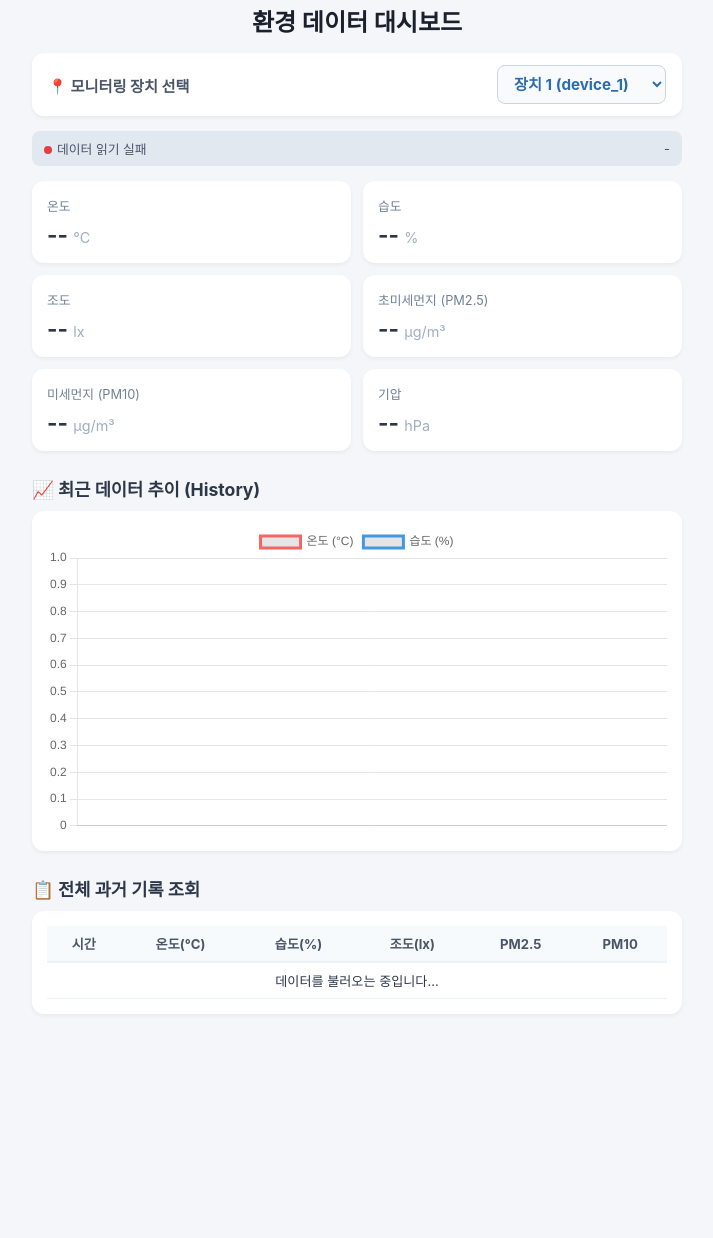
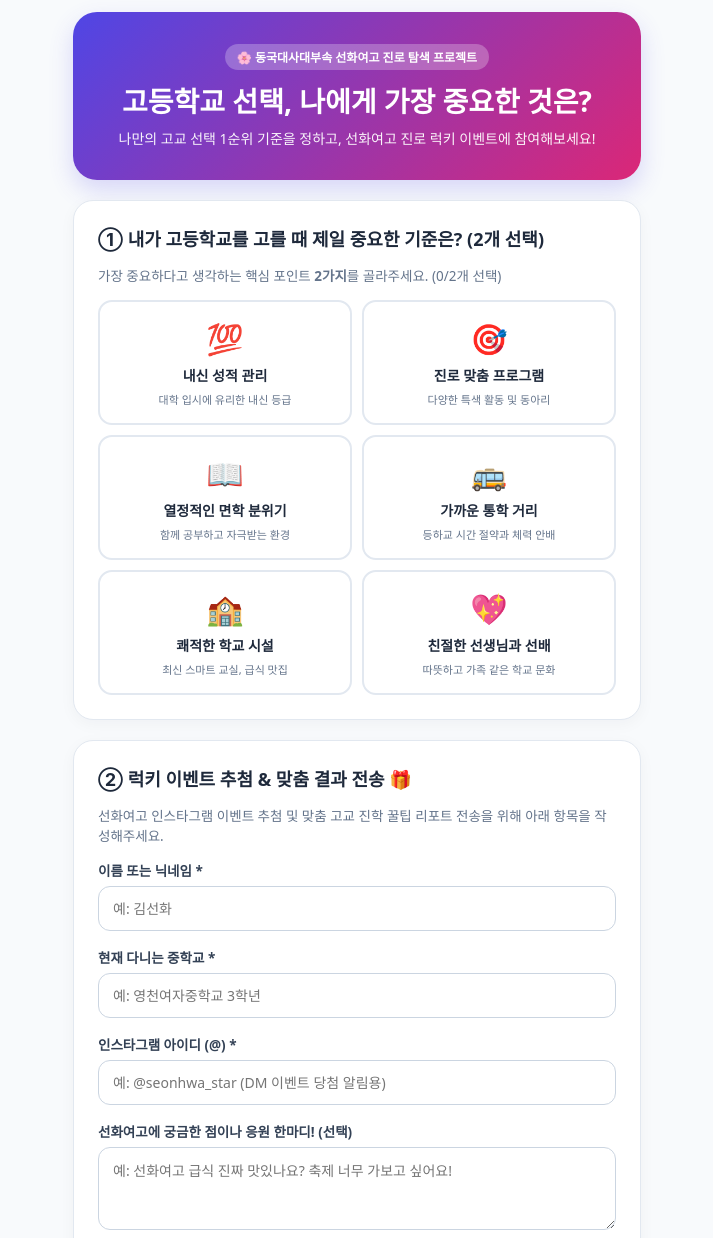
Before and after one commit to jiwonshin84/sunhwa2, a plain HTML site: page index.html in a window 1280 px wide. Shown: the part 12-1250 px from the top of the page, without its empty margins (283-996 px from the left). Before the commit the page ends 1041 px from the top, so only its background shows below. Drawn offline with nearby package versions, Linux system fonts and the light colour scheme; no server answers.

Commit message:
Update index.html

```diff
--- a/index.html
+++ b/index.html
@@ -1,283 +1,335 @@
-<!DOCTYPE html>
+<!doctype html>
 <html lang="ko">
 <head>
-  <meta charset="UTF-8">
-  <meta name="viewport" content="width=device-width, initial-scale=1.0">
-  <title>통합 환경 대시보드</title>
-  <script src="https://cdn.jsdelivr.net/npm/chart.js"></script>
+  <meta charset="utf-8">
+  <meta name="viewport" content="width=device-width,initial-scale=1">
+  <title>고등학교 선택, 나에게 가장 중요한 것은? | 선화여고 진로 밸런스</title>
   <style>
-    * { box-sizing: border-box; margin: 0; padding: 0; font-family: -apple-system, BlinkMacSystemFont, "Segoe UI", Roboto, sans-serif; }
-    body { background-color: #f4f6f9; color: #333; padding: 15px; }
-    .container { max-width: 650px; margin: 0 auto; }
+    :root {
+      --primary: #6366f1;
+      --primary-light: #e0e7ff;
+      --secondary: #ec4899;
+      --secondary-light: #fce7f3;
+      --bg: #f8fafc;
+      --text: #0f172a;
+      --muted: #64748b;
+      --border: #cbd5e1;
+    }
+    * { box-sizing: border-box; }
+    body { margin: 0; padding: 0; font-family: system-ui, -apple-system, BlinkMacSystemFont, "Malgun Gothic", sans-serif; color: var(--text); background: var(--bg); }
+    .wrap { max-width: 600px; margin: auto; padding: 24px 16px; }
 
-    header { text-align: center; margin-bottom: 15px; }
-    header h1 { font-size: 1.5rem; color: #1a202c; }
+    header {
+      background: linear-gradient(135deg, #4f46e5 0%, #db2777 100%);
+      color: white;
+      padding: 32px 24px;
+      border-radius: 24px;
+      text-align: center;
+      box-shadow: 0 10px 25px rgba(79, 70, 229, 0.2);
+      margin-bottom: 20px;
+    }
+    .badge { display: inline-block; background: rgba(255,255,255,0.25); padding: 4px 12px; border-radius: 99px; font-size: 12px; font-weight: 700; margin-bottom: 10px; }
+    h1 { margin: 0 0 8px; font-size: clamp(22px, 4.5vw, 28px); font-weight: 800; }
+    header p { margin: 0; font-size: 14px; opacity: 0.95; }
 
-    /* 장치 선택 헤더 */
-    .device-select-box {
+    .card {
+      background: white;
+      border: 1px solid #e2e8f0;
+      border-radius: 20px;
+      padding: 24px;
+      margin-bottom: 20px;
+      box-shadow: 0 4px 16px rgba(15, 23, 42, 0.04);
+    }
+    h2 { font-size: 18px; margin-top: 0; color: #1e293b; font-weight: 700; }
+    .muted { color: var(--muted); font-size: 13.5px; line-height: 1.5; }
+
+    /* 선택 그리드 */
+    .grid { display: grid; grid-template-columns: repeat(2, 1fr); gap: 10px; margin-top: 14px; }
+    .tile {
+      border: 2px solid #e2e8f0;
+      border-radius: 14px;
+      background: #fff;
+      padding: 16px 12px;
+      text-align: center;
+      cursor: pointer;
+      transition: all 0.2s ease;
       display: flex;
-      justify-content: space-between;
+      flex-direction: column;
       align-items: center;
-      background: #ffffff;
-      padding: 12px 16px;
+      gap: 6px;
+    }
+    .tile:hover { border-color: var(--primary); transform: translateY(-2px); }
+    .tile.selected { border-color: var(--primary); background: var(--primary-light); box-shadow: 0 0 0 2px var(--primary) inset; }
+    .tile span { font-size: 30px; }
+    .tile strong { font-size: 14px; font-weight: 700; color: #1e293b; }
+    .tile small { font-size: 11px; color: var(--muted); }
+
+    /* 입력 폼 */
+    .form-group { margin-bottom: 16px; }
+    .form-group label { display: block; font-size: 13.5px; font-weight: 700; color: #334155; margin-bottom: 6px; }
+    .form-group input, .form-group textarea {
+      width: 100%;
+      padding: 12px 14px;
+      border: 1px solid #cbd5e1;
       border-radius: 12px;
-      box-shadow: 0 2px 4px rgba(0,0,0,0.05);
-      margin-bottom: 15px;
+      font: inherit;
+      font-size: 14px;
+      transition: border 0.2s;
     }
-    .device-select-box label { font-weight: bold; color: #4a5568; font-size: 0.95rem; }
-    .device-select-box select {
-      padding: 8px 12px;
-      border-radius: 8px;
-      border: 1px solid #cbd5e0;
-      font-size: 0.95rem;
-      background-color: #f8fafc;
-      outline: none;
-      font-weight: bold;
-      color: #2b6cb0;
+    .form-group input:focus, .form-group textarea:focus { outline: none; border-color: var(--primary); box-shadow: 0 0 0 3px rgba(99, 102, 241, 0.15); }
+
+    /* [간접적 동의 문구] */
+    .event-notice {
+      background: #f8fafc;
+      border: 1px dashed #cbd5e1;
+      border-radius: 12px;
+      padding: 14px;
+      font-size: 12px;
+      color: #64748b;
+      line-height: 1.6;
+      margin-top: 16px;
     }
 
-    .status-bar {
-      display: flex;
-      justify-content: space-between;
-      align-items: center;
-      background: #e2e8f0;
-      padding: 8px 12px;
-      border-radius: 8px;
-      font-size: 0.8rem;
-      color: #4a5568;
-      margin-bottom: 15px;
+    button.submit-btn {
+      width: 100%;
+      padding: 16px;
+      background: var(--primary);
+      color: white;
+      border: none;
+      border-radius: 14px;
+      font-size: 16px;
+      font-weight: 800;
+      cursor: pointer;
+      transition: background 0.2s, transform 0.1s;
+      box-shadow: 0 4px 14px rgba(99, 102, 241, 0.3);
     }
-    .dot { height: 8px; width: 8px; background-color: #ecc94b; border-radius: 50%; display: inline-block; margin-right: 5px; }
+    button.submit-btn:hover { background: #4f46e5; }
+    button.submit-btn:disabled { opacity: 0.5; cursor: not-allowed; }
 
-    /* 데이터 카드 그리드 */
-    .grid { display: grid; grid-template-columns: repeat(2, 1fr); gap: 12px; margin-bottom: 20px; }
-    .card { background: white; padding: 15px; border-radius: 12px; box-shadow: 0 2px 4px rgba(0,0,0,0.05); }
-    .card-title { font-size: 0.8rem; color: #718096; margin-bottom: 6px; }
-    .card-value { font-size: 1.4rem; font-weight: bold; color: #2d3748; }
-    .unit { font-size: 0.9rem; font-weight: normal; color: #a0aec0; }
+    .hidden { display: none !important; }
 
-    .section-title { font-size: 1.1rem; font-weight: bold; color: #2d3748; margin-bottom: 10px; margin-top: 25px; }
-
-    /* 차트 박스 */
-    .chart-container { background: white; padding: 15px; border-radius: 12px; box-shadow: 0 2px 4px rgba(0,0,0,0.05); margin-bottom: 20px; }
-
-    /* 과거 이력 데이터 테이블 */
-    .history-table-container {
-      background: white;
-      border-radius: 12px;
-      box-shadow: 0 2px 4px rgba(0,0,0,0.05);
-      padding: 15px;
-      max-height: 350px;
-      overflow-y: auto;
+    /* 완료 티켓 뷰 */
+    .success-box {
+      text-align: center;
+      padding: 30px 20px;
+      background: #fff;
+      border-radius: 20px;
+      border: 1px solid #e2e8f0;
     }
-    table { width: 100%; border-collapse: collapse; font-size: 0.82rem; text-align: center; }
-    th { background-color: #f7fafc; color: #4a5568; padding: 8px; position: sticky; top: 0; border-bottom: 2px solid #edf2f7; }
-    td { padding: 8px; border-bottom: 1px solid #edf2f7; color: #2d3748; }
-    tr:nth-child(even) { background-color: #f8fafc; }
+    .ticket-badge { background: #ec4899; color: white; padding: 4px 12px; border-radius: 99px; font-size: 12px; font-weight: 800; display: inline-block; margin-bottom: 12px; }
+    .sunhwa-match-card {
+      background: #fdf2f8;
+      border: 1.5px dashed #f472b6;
+      border-radius: 16px;
+      padding: 16px;
+      text-align: left;
+      margin-top: 20px;
+    }
   </style>
 </head>
 <body>
-
-<div class="container">
+<main class="wrap">
   <header>
-    <h1>환경 데이터 대시보드</h1>
+    <div class="badge">🌸 동국대사대부속 선화여고 진로 탐색 프로젝트</div>
+    <h1>고등학교 선택, 나에게 가장 중요한 것은?</h1>
+    <p>나만의 고교 선택 1순위 기준을 정하고, 선화여고 진로 럭키 이벤트에 참여해보세요!</p>
   </header>
 
-  <!-- 장치 선택 셀렉트 박스 -->
-  <div class="device-select-box">
-    <label for="deviceSelect">📍 모니터링 장치 선택</label>
-    <select id="deviceSelect" onchange="changeDevice()">
-      <option value="device_1" selected>장치 1 (device_1)</option>
-      <option value="device_2">장치 2 (device_2)</option>
-    </select>
+  <!-- 설문 입력 폼 섹션 -->
+  <div id="surveySection">
+    <!-- STEP 1: 기준 선택 -->
+    <section class="card">
+      <h2>① 내가 고등학교를 고를 때 제일 중요한 기준은? (2개 선택)</h2>
+      <p class="muted">가장 중요하다고 생각하는 핵심 포인트 <b>2가지</b>를 골라주세요. (<span id="count">0</span>/2개 선택)</p>
+
+      <div id="criteriaGrid" class="grid">
+        <div class="tile" data-val="내신성적">
+          <span>💯</span>
+          <strong>내신 성적 관리</strong>
+          <small>대학 입시에 유리한 내신 등급</small>
+        </div>
+        <div class="tile" data-val="진로운영">
+          <span>🎯</span>
+          <strong>진로 맞춤 프로그램</strong>
+          <small>다양한 특색 활동 및 동아리</small>
+        </div>
+        <div class="tile" data-val="학습분위기">
+          <span>📖</span>
+          <strong>열정적인 면학 분위기</strong>
+          <small>함께 공부하고 자극받는 환경</small>
+        </div>
+        <div class="tile" data-val="통학거리">
+          <span>🚌</span>
+          <strong>가까운 통학 거리</strong>
+          <small>등하교 시간 절약과 체력 안배</small>
+        </div>
+        <div class="tile" data-val="시설환경">
+          <span>🏫</span>
+          <strong>쾌적한 학교 시설</strong>
+          <small>최신 스마트 교실, 급식 맛집</small>
+        </div>
+        <div class="tile" data-val="선배교사">
+          <span>💖</span>
+          <strong>친절한 선생님과 선배</strong>
+          <small>따뜻하고 가족 같은 학교 문화</small>
+        </div>
+      </div>
+    </section>
+
+    <!-- STEP 2: 인스타 & 정보 입력 (간접적 수집 형태) -->
+    <section class="card">
+      <h2>② 럭키 이벤트 추첨 & 맞춤 결과 전송 🎁</h2>
+      <p class="muted">선화여고 인스타그램 이벤트 추첨 및 맞춤 고교 진학 꿀팁 리포트 전송을 위해 아래 항목을 작성해주세요.</p>
+
+      <div class="form-group">
+        <label for="studentName">이름 또는 닉네임 *</label>
+        <input type="text" id="studentName" placeholder="예: 김선화" required>
       </div>
 
-  <div class="status-bar">
-    <div><span class="dot" id="status-dot"></span><span id="status-text">데이터 동기화 중</span></div>
-    <div id="last-update">-</div>
+      <div class="form-group">
+        <label for="studentSchool">현재 다니는 중학교 *</label>
+        <input type="text" id="studentSchool" placeholder="예: 영천여자중학교 3학년" required>
       </div>
 
-  <!-- 실시간 데이터 출력 영역 -->
-  <div class="grid">
-    <div class="card">
-      <div class="card-title">온도</div>
-      <div class="card-value" id="temp">-- <span class="unit">°C</span></div>
+      <div class="form-group">
+        <label for="studentInsta">인스타그램 아이디 (@) *</label>
+        <input type="text" id="studentInsta" placeholder="예: @seonhwa_star (DM 이벤트 당첨 알림용)" required>
       </div>
-    <div class="card">
-      <div class="card-title">습도</div>
-      <div class="card-value" id="hum">-- <span class="unit">%</span></div>
+
+      <div class="form-group">
+        <label for="studentMemo">선화여고에 궁금한 점이나 응원 한마디! (선택)</label>
+        <textarea id="studentMemo" rows="3" placeholder="예: 선화여고 급식 진짜 맛있나요? 축제 너무 가보고 싶어요!"></textarea>
       </div>
-    <div class="card">
-      <div class="card-title">조도</div>
-      <div class="card-value" id="light">-- <span class="unit">lx</span></div>
+
+      <!-- 간접적인 안내 및 체크 영역 -->
+      <div class="event-notice">
+        💌 <b>이벤트 참여 안내</b><br>
+        입력해주신 인스타그램 계정 및 기본 정보는 <b>선화여고 입학 안내 소식 발송 및 인스타그램 이벤트 추첨/당첨 연락(DM) 목적</b>으로만 소중히 활용되며, 행사 종료 후 안전하게 폐기됩니다. 전송 버튼을 누르면 위 안내 내용에 동의한 것으로 처리됩니다.
       </div>
-    <div class="card">
-      <div class="card-title">초미세먼지 (PM2.5)</div>
-      <div class="card-value" id="pm25">-- <span class="unit">µg/m³</span></div>
+
+      <div style="margin-top: 20px;">
+        <button class="submit-btn" id="submitBtn" disabled>선화 진로 티켓 발급 & 이벤트 응모 완료 ✨</button>
       </div>
-    <div class="card">
-      <div class="card-title">미세먼지 (PM10)</div>
-      <div class="card-value" id="pm10">-- <span class="unit">µg/m³</span></div>
+    </section>
   </div>
-    <div class="card">
-      <div class="card-title">기압</div>
-      <div class="card-value" id="pressure">-- <span class="unit">hPa</span></div>
+
+  <!-- 완료 뷰 (티켓 발급 화면) -->
+  <div id="resultSection" class="hidden">
+    <div class="success-box">
+      <div class="ticket-badge">SUBMISSION COMPLETED</div>
+      <h2 style="font-size: 22px; color: #1e293b; margin-bottom: 6px;">🎉 고교 선택 밸런스 응모 완료!</h2>
+      <p class="muted" style="font-size: 14px;">설문 응답이 성공적으로 접수되었습니다.<br>선화여고 공식 인스타그램(@)에서 당첨 소식을 확인해보세요!</p>
+
+      <div class="sunhwa-match-card">
+        <div style="font-weight: 800; color: #db2777; font-size: 14px; margin-bottom: 4px;">🌸 선화여고가 준비한 맞춤 답변</div>
+        <div id="matchSummary" style="font-size: 14px; color: #334155; line-height: 1.6;"></div>
+      </div>
+
+      <div style="margin-top: 24px;">
+        <a href="https://www.instagram.com" target="_blank" rel="noopener" style="display:inline-block; background: linear-gradient(135deg, #ec4899, #f43f5e); color: white; padding: 12px 24px; border-radius: 12px; font-weight: 700; text-decoration: none; font-size: 14px;">선화여고 공식 인스타그램 바로가기 ↗</a>
+      </div>
     </div>
   </div>
 
-  <!-- 최근 추이 차트 -->
-  <div class="section-title">📈 최근 데이터 추이 (History)</div>
-  <div class="chart-container">
-    <canvas id="historyChart"></canvas>
-  </div>
-
-  <!-- 과거 데이터 이력 테이블 -->
-  <div class="section-title">📋 전체 과거 기록 조회</div>
-  <div class="history-table-container">
-    <table>
-      <thead>
-        <tr>
-          <th>시간</th>
-          <th>온도(°C)</th>
-          <th>습도(%)</th>
-          <th>조도(lx)</th>
-          <th>PM2.5</th>
-          <th>PM10</th>
-        </tr>
-      </thead>
-      <tbody id="historyTableBody">
-        <tr><td colspan="6">데이터를 불러오는 중입니다...</td></tr>
-      </tbody>
-    </table>
-  </div>
-</div>
+  <footer style="text-align: center; color: var(--muted); font-size: 12.5px; margin: 30px 0; line-height: 1.5;">
+    <b>동국대학교 사범대학부속 선화여자고등학교</b> · 학생홍보부<br>
+    문의: 교무실 또는 인스타그램 공식 채널 DM
+  </footer>
+</main>
 
 <script>
-  const FIREBASE_BASE_URL = "https://heritage-project-4a361-default-rtdb.asia-southeast1.firebasedatabase.app";
-  let selectedDevice = "device_1";
+(()=>{
+  'use strict';
+  const $ = s => document.querySelector(s);
 
-  // Chart.js 그래프 초기화
-  const ctx = document.getElementById('historyChart').getContext('2d');
-  const historyChart = new Chart(ctx, {
-    type: 'line',
-    data: {
-      labels: [],
-      datasets: [
-        { label: '온도 (°C)', data: [], borderColor: '#f56565', tension: 0.2, fill: false },
-        { label: '습도 (%)', data: [], borderColor: '#4299e1', tension: 0.2, fill: false }
-      ]
-    },
-    options: {
-      responsive: true,
-      scales: { x: { display: true } }
+  // [중요] 생성한 Apps Script의 웹 앱 배포 URL을 여기에 넣으세요!
+  const GOOGLE_SCRIPT_URL = 'https://script.google.com/macros/s/AKfycbyzMd2RufgpKLhABEzKlkHl3PQ0sLHkGR9M3HWrUYf8l-zjO4gSLPjAIZZKLbqPxmw/exec';
+
+  let selectedCriteria = [];
+
+  // 카드 선택 로직 (최대 2개)
+  document.querySelectorAll('.tile').forEach(tile => {
+    tile.addEventListener('click', () => {
+      const val = tile.dataset.val;
+      if (selectedCriteria.includes(val)) {
+        selectedCriteria = selectedCriteria.filter(x => x !== val);
+        tile.classList.remove('selected');
+      } else {
+        if (selectedCriteria.length >= 2) {
+          alert('가장 중요한 기준은 2가지만 선택할 수 있어요!');
+          return;
+        }
+        selectedCriteria.push(val);
+        tile.classList.add('selected');
+      }
+      $('#count').textContent = selectedCriteria.length;
+      checkFormValidity();
+    });
+  });
+
+  // 유효성 검사
+  const inputs = ['#studentName', '#studentSchool', '#studentInsta'];
+  inputs.forEach(sel => $(sel).addEventListener('input', checkFormValidity));
+
+  function checkFormValidity() {
+    const isCriteriaValid = selectedCriteria.length === 2;
+    const isInputsValid = inputs.every(sel => $(sel).value.trim().length > 0);$('#submitBtn').disabled = !(isCriteriaValid && isInputsValid);
+  }
+
+  // 폼 전송 핸들러
+  $('#submitBtn').addEventListener('click', async () => {
+    const btn = $('#submitBtn');
+    btn.disabled = true;
+    btn.textContent = '티켓 발급 및 데이터 전송 중... ⏳';
+
+    const payload = {
+      name: $('#studentName').value.trim(),
+      school: $('#studentSchool').value.trim(),
+      instagram: $('#studentInsta').value.trim(),
+      choice1: selectedCriteria[0] || '',
+      choice2: selectedCriteria[1] || '',
+      memo: $('#studentMemo').value.trim()
+    };
+
+    try {
+      if (GOOGLE_SCRIPT_URL && GOOGLE_SCRIPT_URL !== 'YOUR_GOOGLE_APPS_SCRIPT_WEB_APP_URL') {
+        // Apps Script 웹앱으로 POST 전송
+        await fetch(GOOGLE_SCRIPT_URL, {
+          method: 'POST',
+          mode: 'no-cors', // Apps Script 리다이렉트 CORS 처리
+          headers: { 'Content-Type': 'application/json' },
+          body: JSON.stringify(payload)
+        });
+      }
+
+      // 맞춤 코멘트 생성
+      showSuccess(payload);
+    } catch (err) {
+      console.warn('전송 오류(결과는 표시):', err);
+      showSuccess(payload);
     }
   });
 
-  // 장치 변경 시 호출되는 함수
-  function changeDevice() {
-    selectedDevice = document.getElementById('deviceSelect').value;
-    // 이전 데이터 초기화 표시
-    document.getElementById('status-dot').style.backgroundColor = '#ecc94b';
-    document.getElementById('status-text').innerText = '장치 전환 중...';
+  function showSuccess(data) {
+    $('#surveySection').classList.add('hidden');
+    $('#resultSection').classList.remove('hidden');
 
-    fetchRealtime();
-    fetchHistory();
+    // 고른 기준에 따른 선화여고 맞춤 피드백
+    let comment = `<b>${data.name}</b>님이 가장 중요하게 생각하는 <b>[${data.choice1}, ${data.choice2}]</b> 기준은 선화여고의 가장 큰 자랑거리예요!`;
+    if (data.choice1 === '내신성적' || data.choice2 === '내신성적') {
+      comment += `<br>• <b>내신 & 진학:</b> 학생 중심 진학 설계 프로그램으로 수시 학생부종합전형에서 매년 뛰어난 입시 성과를 내고 있어요.`;
+    }
+    if (data.choice1 === '진로운영' || data.choice2 === '진로운영') {
+      comment += `<br>• <b>진로 프로그램:</b> AI, SW, 바이오, 미디어 등 30개 이상의 특색 진로 동아리와 맞춤형 융합 수업이 개설되어 있어요.`;
+    }
+    if (data.choice1 === '선배교사' || data.choice2 === '선배교사') {
+      comment += `<br>• <b>학교 문화:</b> 선후배 멘토링 프로그램과 열정 가득한 선생님들이 여러분의 꿈을 1:1로 밀착 응원합니다.`;
     }
 
-  // 1. 선택된 장치의 실시간 데이터 읽기
-  async function fetchRealtime() {
-    try {
-      const res = await fetch(`${FIREBASE_BASE_URL}/sensor/realtime_${selectedDevice}.json`);
-      if (!res.ok) throw new Error("HTTP " + res.status);
-      const val = await res.json();
-
-      if (val) {
-        document.getElementById('temp').innerHTML = `${val.temperature ?? '--'} <span class="unit">°C</span>`;
-        document.getElementById('hum').innerHTML = `${val.humidity ?? '--'} <span class="unit">%</span>`;
-        document.getElementById('light').innerHTML = `${val.light ?? '--'} <span class="unit">lx</span>`;
-        document.getElementById('pm25').innerHTML = `${val.pm25 ?? '--'} <span class="unit">µg/m³</span>`;
-        document.getElementById('pm10').innerHTML = `${val.pm10 ?? '--'} <span class="unit">µg/m³</span>`;
-        document.getElementById('pressure').innerHTML = `${val.pressure ?? '--'} <span class="unit">hPa</span>`;
-        document.getElementById('last-update').innerText = val.timestamp ? val.timestamp : '-';
-
-        document.getElementById('status-dot').style.backgroundColor = '#48bb78';
-        document.getElementById('status-text').innerText = `${selectedDevice} 연결됨`;
-      } else {
-        document.getElementById('status-dot').style.backgroundColor = '#ecc94b';
-        document.getElementById('status-text').innerText = '데이터가 없습니다.';
+    $('#matchSummary').innerHTML = comment;
+    window.scrollTo({ top: 0, behavior: 'smooth' });
   }
-    } catch (e) {
-      console.error("Realtime fetch error:", e);
-      document.getElementById('status-dot').style.backgroundColor = '#e53e3e';
-      document.getElementById('status-text').innerText = '데이터 읽기 실패';
-    }
-  }
-
-  // 2. 과거 데이터(History) 목록 읽기 및 차트/테이블 업데이트
-  async function fetchHistory() {
-    try {
-      const res = await fetch(`${FIREBASE_BASE_URL}/sensor/history.json`);
-      const data = await res.json();
-      const tableBody = document.getElementById('historyTableBody');
-
-      if (data) {
-        // 현재 선택된 device의 데이터만 필터링
-        const filteredHistory = Object.values(data).filter(item => item.device === selectedDevice);
-
-        if (filteredHistory.length === 0) {
-          tableBody.innerHTML = `<tr><td colspan="6">${selectedDevice}의 저장된 이력이 없습니다.</td></tr>`;
-          historyChart.data.labels = [];
-          historyChart.data.datasets[0].data = [];
-          historyChart.data.datasets[1].data = [];
-          historyChart.update();
-          return;
-        }
-
-        // 최신 데이터가 위로 오도록 내림차순 정렬
-        filteredHistory.sort((a, b) => new Date(b.timestamp) - new Date(a.timestamp));
-
-        // 1) 테이블에 모든 과거 기록 출력
-        tableBody.innerHTML = '';
-        filteredHistory.forEach(item => {
-          const row = `
-            <tr>
-              <td>${item.timestamp ? item.timestamp.replace('-', '.').slice(5) : '-'}</td>
-              <td>${item.temperature ?? '-'}</td>
-              <td>${item.humidity ?? '-'}</td>
-              <td>${item.light ?? '-'}</td>
-              <td>${item.pm25 ?? '-'}</td>
-              <td>${item.pm10 ?? '-'}</td>
-            </tr>
-          `;
-          tableBody.innerHTML += row;
-        });
-
-        // 2) 차트에는 최근 20개 기록 표시 (시간 순으로 표시하기 위해 다시 정렬)
-        const recentHistory = [...filteredHistory].slice(0, 20).reverse();
-        const labels = recentHistory.map(item => item.timestamp ? item.timestamp.split(' ')[1].slice(0, 5) : '');
-        const tempData = recentHistory.map(item => item.temperature);
-        const humData = recentHistory.map(item => item.humidity);
-
-        historyChart.data.labels = labels;
-        historyChart.data.datasets[0].data = tempData;
-        historyChart.data.datasets[1].data = humData;
-        historyChart.update();
-      } else {
-        tableBody.innerHTML = `<tr><td colspan="6">전체 데이터가 존재하지 않습니다.</td></tr>`;
-      }
-    } catch (e) {
-      console.error("History fetch error:", e);
-    }
-  }
-
-  // 초기 로드 실행
-  fetchRealtime();
-  fetchHistory();
-
-  // 주기적 자동 갱신 (실시간 데이터 5초, 이력 데이터 30초)
-  setInterval(fetchRealtime, 5000);
-  setInterval(fetchHistory, 30000);
+})();
 </script>
-
 </body>
 </html>
```
Lines whose indentation alone changed are shown as unchanged.
